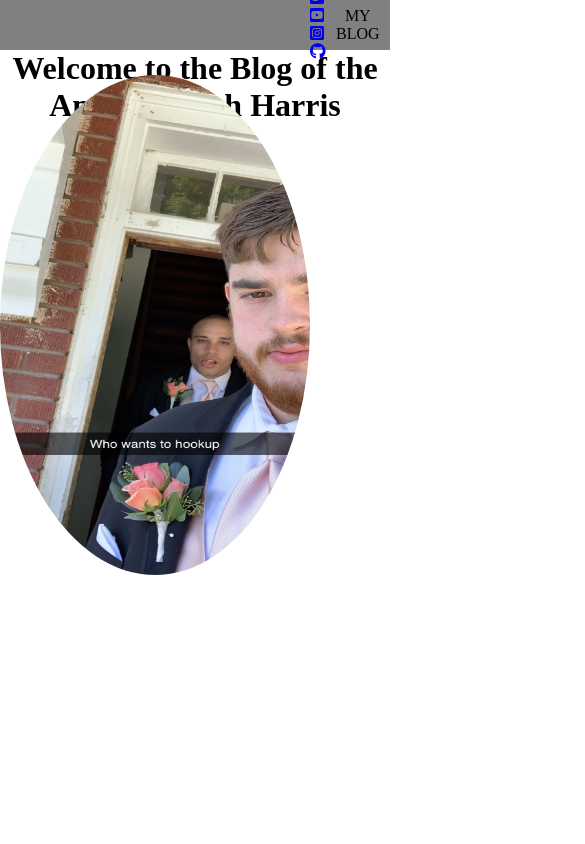
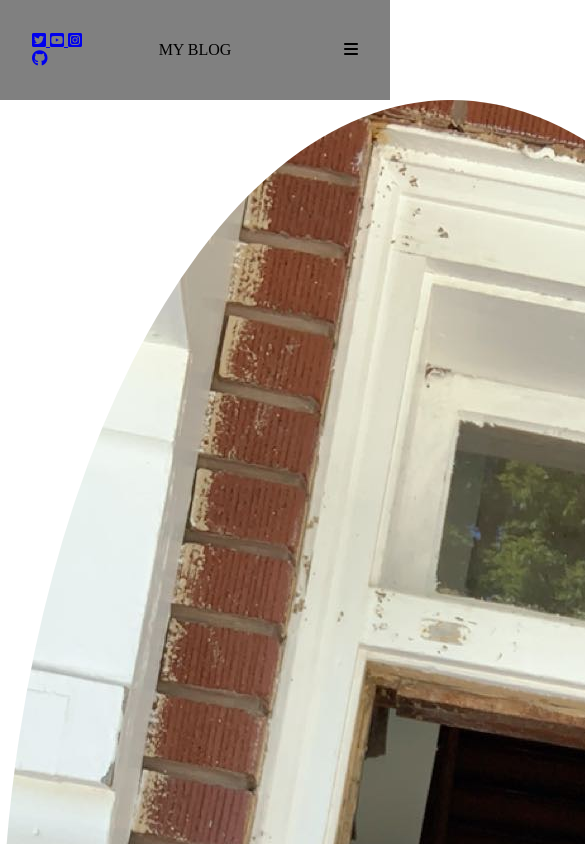
Before and after one commit to jharris20/blog, a plain HTML site: page basic-webpage/index.html in a window 390 px wide. Shown: the top 844 px of the page, 585 px wide, since content can reach past the window. Drawn offline with Linux system fonts and the light colour scheme.

Commit message:
Added some styling and hamburger icon

```diff
--- a/basic-webpage/index.html
+++ b/basic-webpage/index.html
@@ -2,25 +2,13 @@
 <head>
     <link rel="stylesheet" href="style.css">
     <link rel="stylesheet" href="https://cdnjs.cloudflare.com/ajax/libs/font-awesome/6.0.0-beta3/css/all.min.css" integrity="sha512-Fo3rlrZj/k7ujTnHg4CGR2D7kSs0v4LLanw2qksYuRlEzO+tcaEPQogQ0KaoGN26/zrn20ImR1DfuLWnOo7aBA==" crossorigin="anonymous" referrerpolicy="no-referrer" />
-<style>*
-{
-    margin: 0;
-}
-    .front-photo{
-        border-radius: 50%;
-        margin-top: 600px;
-    }
-    .Title{
-        text-align: center;
-    }
-</style>
+
 </head>
 
 <body>
     <div class="blogWebpage">
         <div class="blogWebpage-Header">
-            <img id= "Josh" class="front-photo" src= "./joshandaustin.JPG" width="350" height="500"></img>
-            <div class="blogWebpage-Header-Left">
+            <div class="blogWebpage-Header-Left header">
                     <a href="https://twitter.com/NextWeapon">
                         <i class="fa-brands fa-twitter-square"></i></i>
                     </a>
@@ -34,13 +22,14 @@
                         <i class="fa-brands fa-github"></i>
                     </a>
             </div>
-            <div class="blogWebpage-Header-Center">
+            <div class="blogWebpage-Header-Center header">
                 MY BLOG
             </div>
-            <div class="blogWebpage-Header-Right">
-
+            <div class="blogWebpage-Header-Right header">
+               <i class="fa-solid fa-bars"></i>
             </div>
         </div>
+            <img id= "josh" class="front-photo" src= "./joshandaustin.JPG"></img>
     </div>
     <div class="blogTitle">
         <h1 class="Title"> Welcome to the Blog of the Amazing Josh Harris</h1>
--- a/basic-webpage/style.css
+++ b/basic-webpage/style.css
@@ -1,13 +1,19 @@
-
+body{
+    margin: 0 auto;
+}
 
 .blogWebpage-Header{
     width: 100%;
-    height: 50px;
     background-color: grey;
     position: sticky;
     top: 0;
     display: flex;
     align-items: center;
+    margin: 0;
+}
+
+.header{
+    margin: 2em;
 }
 
 .blogWebpage-Header-Left {
@@ -23,3 +29,7 @@
     flex: 3;
     text-align: right;
 }
+
+#josh{
+    border-radius: 50%;
+}
```
